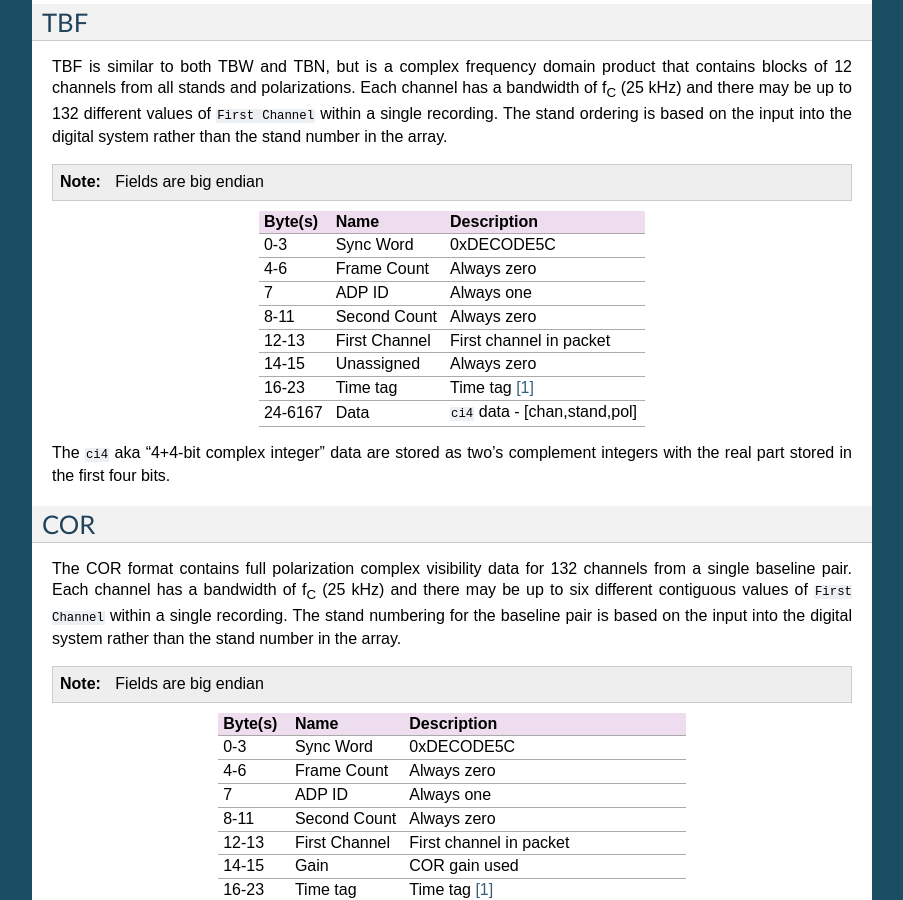
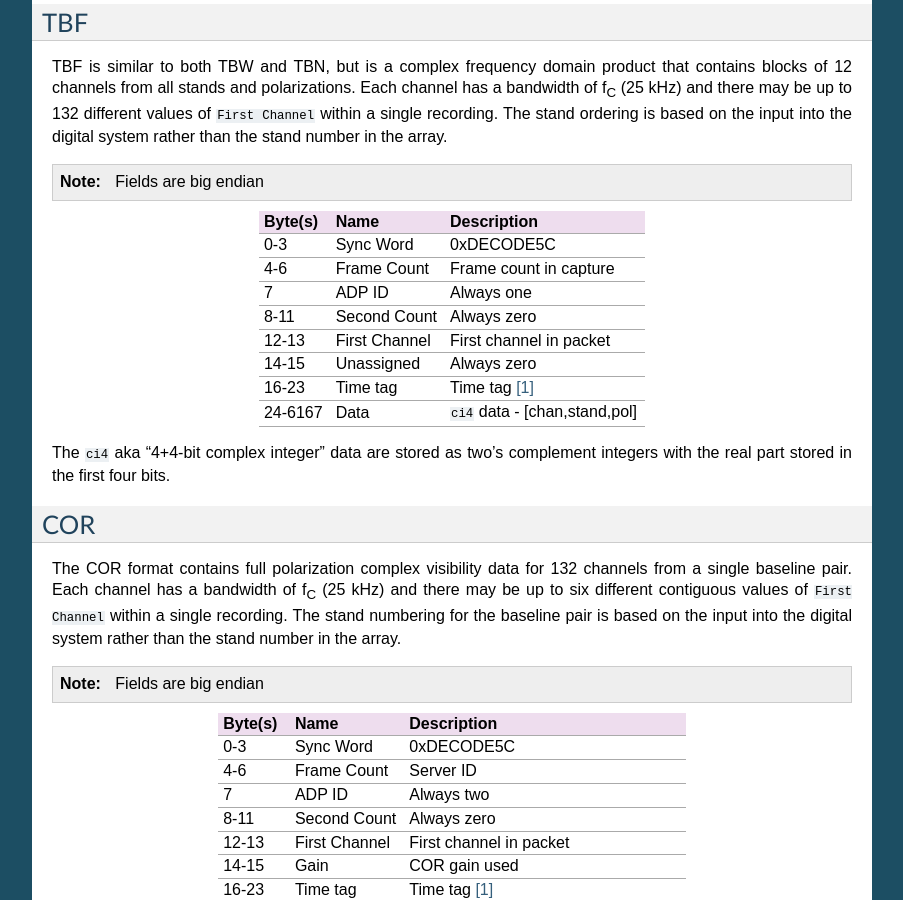
Before and after one commit to lwa-project/lsl, a Sphinx documentation site: the page built from docs/source/data-formats.rst, in a window 1280 px wide and 900 px high, scrolled down 2890 px. Shown: the whole window, without its empty margins (198-1101 px from the left). Built offline with Sphinx 7.4.7, drawn with Linux system fonts in a browser that asks for light colours; formulas are drawn with MathJax 3; pages that are not in the unit, such as notebooks, are missing from menus.

Commit message:
Fixed some fields in TBF and COR.

```diff
--- a/docs/source/data-formats.rst
+++ b/docs/source/data-formats.rst
@@ -222,7 +222,7 @@ number in the array.
 +=========+===================+=================================+
 | 0-3     | Sync Word         | 0xDECODE5C                      |
 +---------+-------------------+---------------------------------+
-| 4-6     | Frame Count       | Always zero                     |
+| 4-6     | Frame Count       | Frame count in capture          |
 +---------+-------------------+---------------------------------+
 | 7       | ADP ID            | Always one                      |
 +---------+-------------------+---------------------------------+
@@ -256,9 +256,9 @@ stand number in the array.
 +=========+===================+===========================================+
 | 0-3     | Sync Word         | 0xDECODE5C                                |
 +---------+-------------------+-------------------------------------------+
-| 4-6     | Frame Count       | Always zero                               |
+| 4-6     | Frame Count       | Server ID                                 |
 +---------+-------------------+-------------------------------------------+
-| 7       | ADP ID            | Always one                                |
+| 7       | ADP ID            | Always two                                |
 +---------+-------------------+-------------------------------------------+
 | 8-11    | Second Count      | Always zero                               |
 +---------+-------------------+-------------------------------------------+
```
Also changed, not shown: other parts of docs/source/data-formats.rst (+1 -1 lines).
